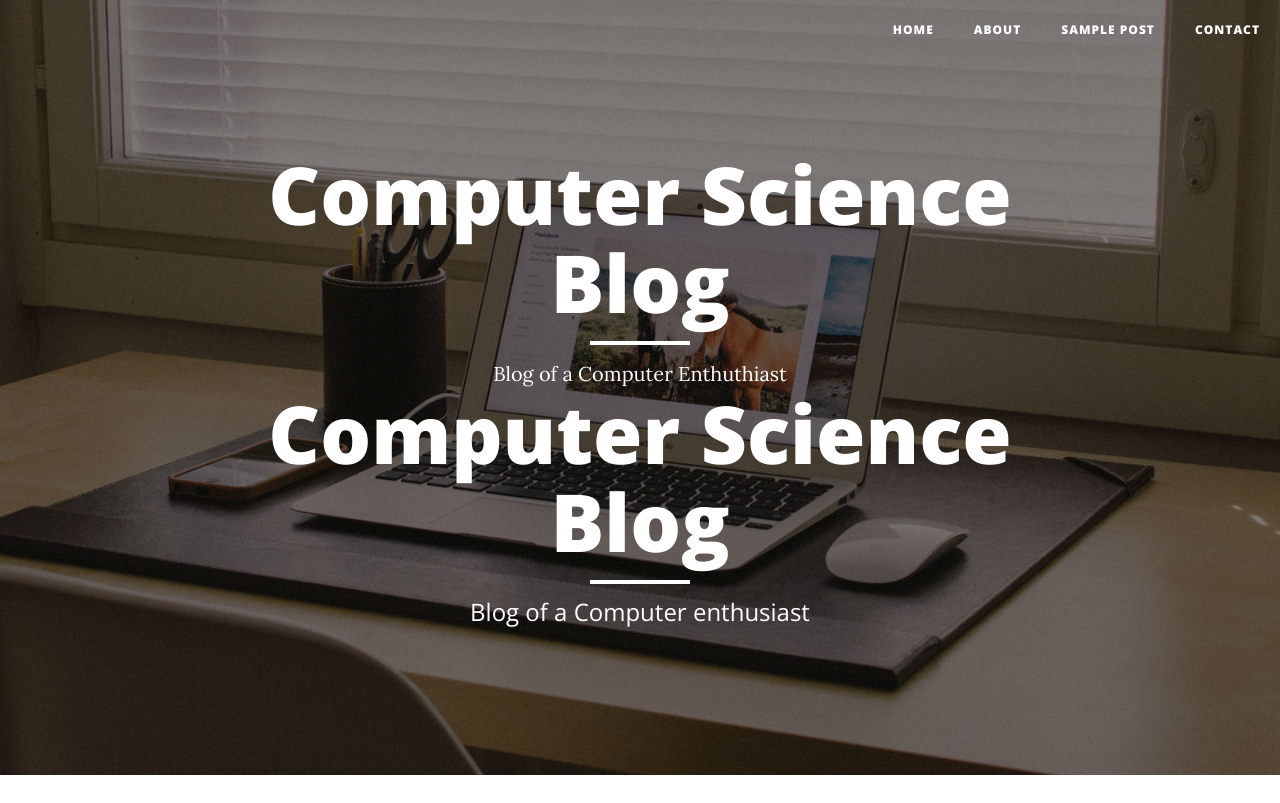
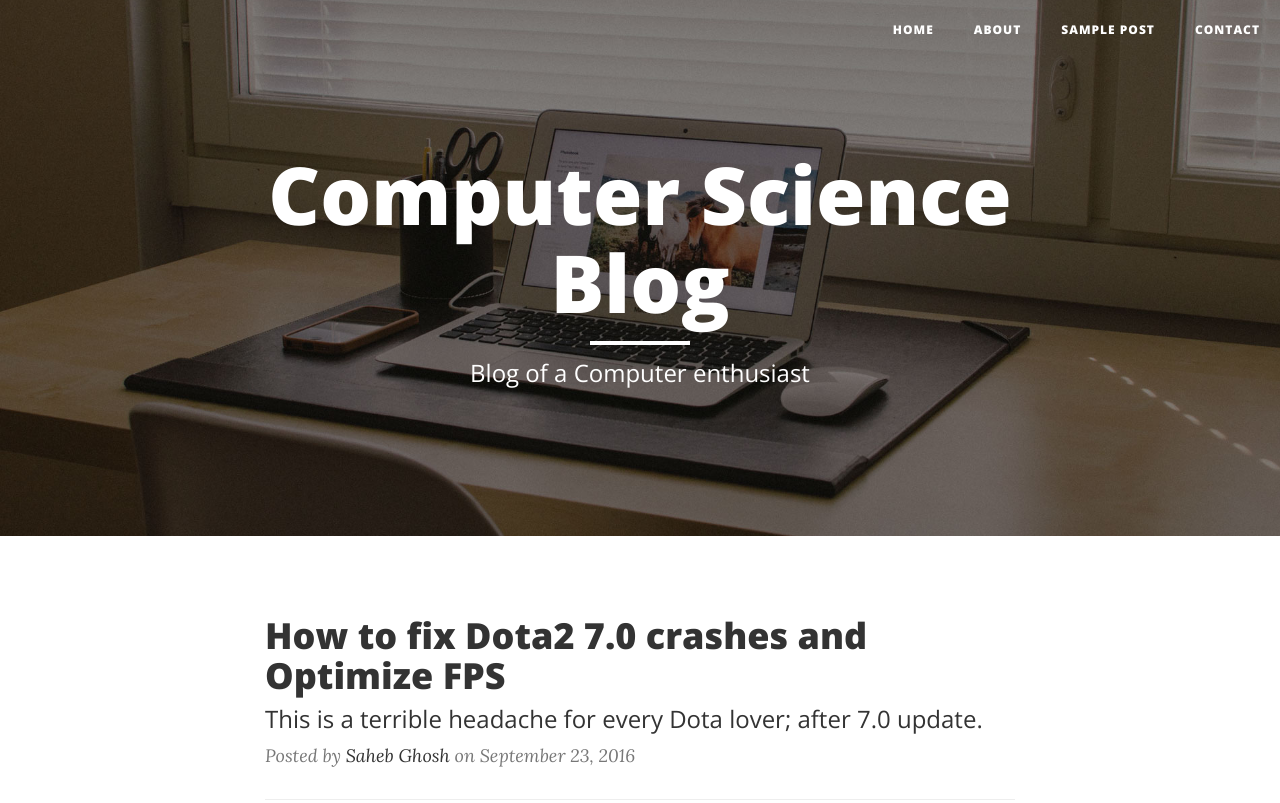
Before and after one commit to sahebg/blog, a website: page index.html in a window 1280 px wide. Shown: the top 803 px of the page. Drawn offline with nearby package versions, Linux system fonts and the light colour scheme.

Commit message:
Update index.html

```diff
--- a/index.html
+++ b/index.html
@@ -74,9 +74,6 @@
                 <div class="col-lg-8 col-lg-offset-2 col-md-10 col-md-offset-1">
                     <div class="site-heading">
                         <h1>Computer Science  Blog</h1>
-                        <hr class="small">
-                        Blog of a Computer Enthuthiast
-                        <h1>Computer Science Blog</h1>
                         <hr class="small">
                         <span class="subheading">Blog of a Computer enthusiast</span>
                     </div>
```
